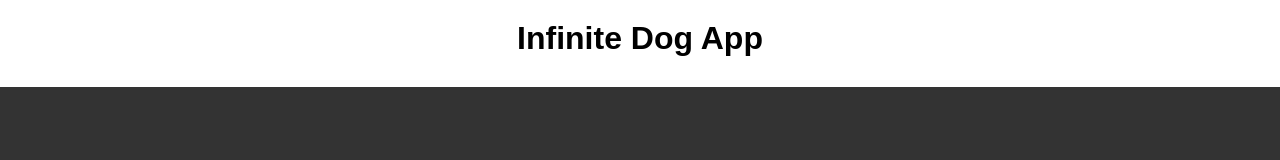
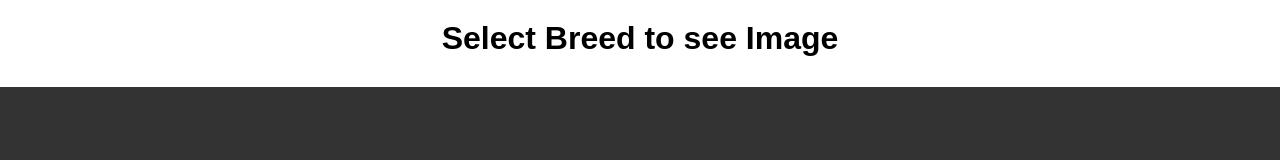
Before and after one commit to kaarthik017/DogImages-API, a plain HTML site: page index.html in a window 1280 px wide. Drawn offline with Linux system fonts and the light colour scheme; no server answers.

Commit message:
Update index.html
Changed Header

```diff
--- a/index.html
+++ b/index.html
@@ -10,7 +10,7 @@
 <body>
     <div class="app">
         <div class="header">
-          <h1>Infinite Dog App</h1>
+          <h1>Select Breed to see Image</h1>
           <div id="breed"></div>
         </div>
         <div class="slideshow" id="slideshow">
```
